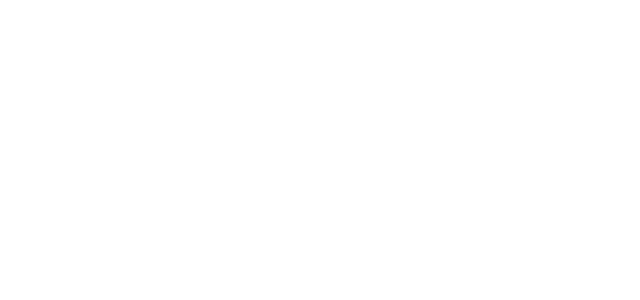
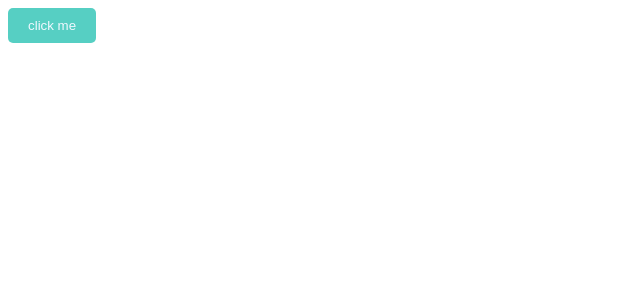
Before and after one commit to githoboman/2projy, a React (Vite) app: page / in a window 1280 px wide. Shown: the top 300 px of the page, without its empty margins (0-640 px from the left). Built offline with nearby package versions, Linux system fonts and the light colour scheme.

Commit message:
proj cont commit

```diff
--- a/src/App.jsx
+++ b/src/App.jsx
@@ -1,17 +1,15 @@
-import Card from './Card.jsx'
-
+/* import Card from './Card.jsx' */
+import Button from "./Button.jsx";
 
 function App() {
-
   return (
     <>
-
-    {/* <Card></Card>
+      <Button />
+      {/* <Card></Card>
     <Card></Card>
     <Card></Card> */}
-
     </>
-  )
+  );
 }
 
-export default App
+export default App;
--- /dev/null
+++ b/src/Button.jsx
@@ -0,0 +1,6 @@
+
+function Button () {
+    return(<button className="clicky">click me</button>)
+}
+
+export default Button
--- a/src/index.css
+++ b/src/index.css
@@ -1,4 +1,6 @@
-.card{
+
+/* card component style */
+/*.card{
     border: 1px solid rgb(153, 145, 145);
     border-radius: 10px;
     box-shadow: 5px 5px 5px rgba(37, 36, 36, 0.342);
@@ -18,7 +20,14 @@
     font-family: Arial, Helvetica, sans-serif;
     margin: 10px;
 
+}*/
 
 
-
+.clicky{
+    background-color: rgba(74, 204, 191, 0.932);
+    color: aliceblue;
+    border-radius: 5px;
+    border: none;
+    padding:  10px 20px;
+    cursor:pointer;
 }
```
Also changed, not shown: public/.txt.
